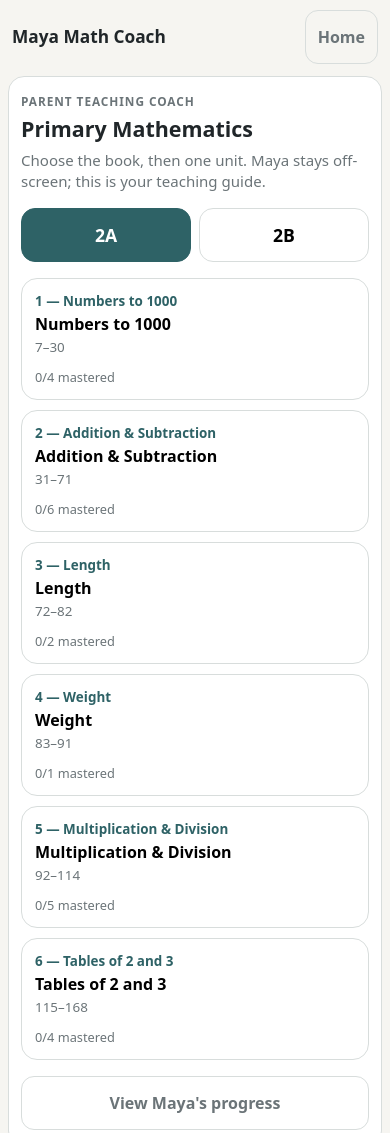
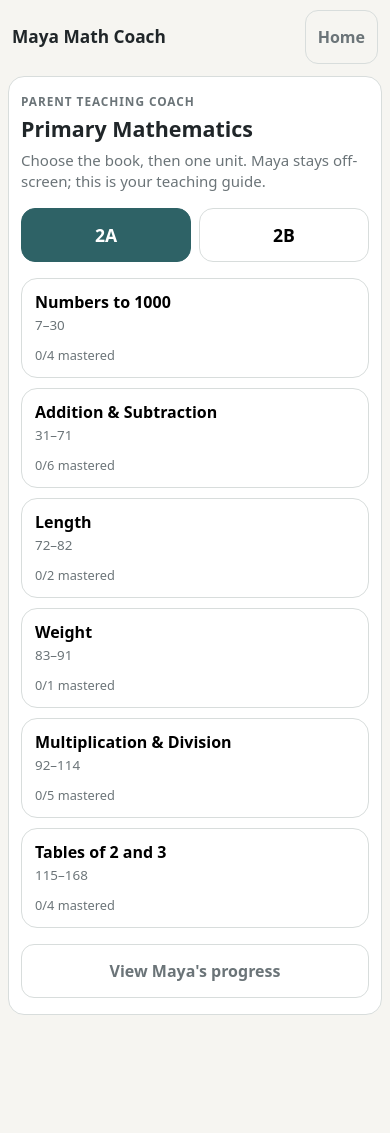
Before and after one commit to samyakaverma/app-mathintervention, a plain HTML site: page index.html in a window 390 px wide. Shown: the top 1133 px of the page. After the commit the page ends 1043 px from the top, so only its background shows below. Drawn offline with Linux system fonts and the light colour scheme.

Commit message:
Remove duplicate unit title line on landing cards

```diff
--- a/styles.css
+++ b/styles.css
@@ -29,7 +29,7 @@ h2{margin:0 0 8px;font-size:1.45rem;line-height:1.2}h3{margin:0 0 6px;font-size:
 .result{margin:12px 0;padding:15px;border-radius:14px;background:var(--accent-soft);border:1px solid var(--line)}.route-title{font-size:1.08rem;font-weight:760;margin-bottom:6px}.route-copy{line-height:1.48;margin:0}
 
 .book-tabs{display:grid;grid-template-columns:1fr 1fr;gap:8px;margin:8px 0 16px}.book-tab{min-height:54px;border:1px solid var(--line);border-radius:14px;background:#fff;font-size:1.1rem;font-weight:760}.book-tab.active{background:var(--accent);border-color:var(--accent);color:#fff}
-.unit-grid{display:grid;grid-template-columns:1fr 1fr;gap:10px}.unit-tile{min-height:128px;border:1px solid var(--line);border-radius:16px;background:#fff;text-align:left;padding:14px;display:flex;flex-direction:column;align-items:flex-start;justify-content:flex-start;gap:4px}.unit-tile strong{font-size:1rem;line-height:1.25}.unit-tile>span{font-size:.84rem;color:var(--muted)}.unit-number{font-weight:760;color:var(--accent)!important}.unit-progress{margin-top:auto;padding-top:8px;font-size:.8rem!important}
+.unit-grid{display:grid;grid-template-columns:1fr 1fr;gap:10px}.unit-tile{min-height:112px;border:1px solid var(--line);border-radius:16px;background:#fff;text-align:left;padding:14px;display:flex;flex-direction:column;align-items:flex-start;justify-content:flex-start;gap:4px}.unit-tile strong{font-size:1rem;line-height:1.25}.unit-tile>span{font-size:.84rem;color:var(--muted)}.unit-number{display:none}.unit-progress{margin-top:auto;padding-top:8px;font-size:.8rem!important}
 .lesson-list{display:grid;gap:9px}.lesson-tile{width:100%;min-height:70px;border:1px solid var(--line);border-radius:14px;background:#fff;padding:12px 13px;display:flex;align-items:center;justify-content:space-between;gap:12px;text-align:left}.lesson-tile>div{min-width:0}.lesson-tile strong{display:block;line-height:1.3;margin-bottom:4px}.lesson-tile div span{display:block;color:var(--muted);font-size:.84rem}.status{font-size:.76rem;padding:5px 8px;border-radius:999px;background:var(--accent-soft);white-space:nowrap}.status.mastered{background:var(--good)}
 .crumbs{display:flex;gap:7px;align-items:center;flex-wrap:wrap;margin-bottom:11px;color:var(--muted);font-size:.85rem}.text-link{border:0;background:none;padding:5px 0;color:var(--accent);font-weight:700}.unit-heading{display:flex;justify-content:space-between;gap:10px;align-items:flex-start;margin-bottom:12px}.unit-heading .range{font-size:.82rem;color:var(--muted);white-space:nowrap}
 .page-card>strong{display:block;line-height:1.35}.page-actions{display:grid;grid-template-columns:1fr;gap:8px;margin:12px 0 8px}.page-link{display:flex;align-items:center;justify-content:center}.page-card .mini{font-size:.82rem}
@@ -38,4 +38,4 @@ h2{margin:0 0 8px;font-size:1.45rem;line-height:1.2}h3{margin:0 0 6px;font-size:
 .home-actions{display:grid;gap:9px;margin-top:16px}
 
 @media(max-width:540px){
-  .shell{padding:10px 8px 28px}.screen{padding:16px 12px;border-radius:16px}.topbar{padding:0 4px}.topbar h1{font-size:1.08rem}h2{font-size:1.34rem}.lead{font-size:.94rem}.unit-grid{grid-template-columns:1fr}.unit-tile{min-height:96px;padding:13px}.lesson-tile{min-height:72px}.question-box .q{font-size:1.8rem}.mastery-line,.mastery-box{align-items:flex-start;flex-direction:column;gap:3px}.unit-heading{display:block}.unit-heading .range{display:block;margin-top:4px}.primary,.secondary,.quiet{min-height:54px}.outcomes button{min-height:60px}}
+  .shell{padding:10px 8px 28px}.screen{padding:16px 12px;border-radius:16px}.topbar{padding:0 4px}.topbar h1{font-size:1.08rem}h2{font-size:1.34rem}.lead{font-size:.94rem}.unit-grid{grid-template-columns:1fr}.unit-tile{min-height:90px;padding:13px}.lesson-tile{min-height:72px}.question-box .q{font-size:1.8rem}.mastery-line,.mastery-box{align-items:flex-start;flex-direction:column;gap:3px}.unit-heading{display:block}.unit-heading .range{display:block;margin-top:4px}.primary,.secondary,.quiet{min-height:54px}.outcomes button{min-height:60px}}
```
